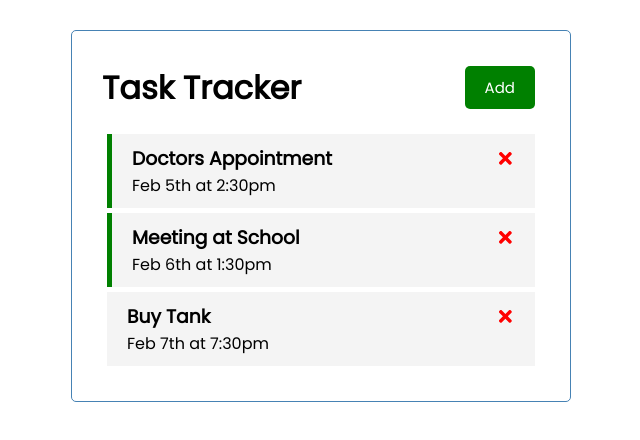
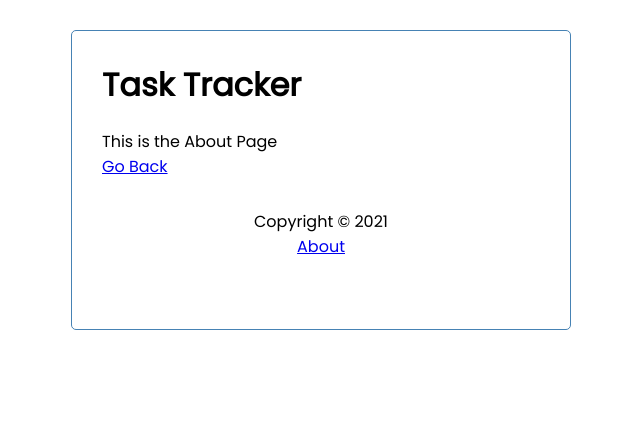
Before and after one commit to markpackham/react-task-tracker, a React (Create React App) app: page /about in a window 1280 px wide. Shown: the top 440 px of the page, without its empty margins (319-959 px from the left). Built offline with nearby package versions, Linux system fonts and the light colour scheme; data requests are answered from the project's data file.

Commit message:
add routing

```diff
--- a/package.json
+++ b/package.json
@@ -9,6 +9,7 @@
     "react": "^17.0.2",
     "react-dom": "^17.0.2",
     "react-icons": "^4.2.0",
+    "react-router-dom": "^5.2.0",
     "react-scripts": "4.0.3",
     "web-vitals": "^1.0.1"
   },
--- a/src/App.js
+++ b/src/App.js
@@ -1,7 +1,10 @@
 import { useState, useEffect } from "react";
+import { BrowserRouter as Router, Route } from "react-router-dom";
 import Header from "./components/Header";
+import Footer from "./components/Footer";
 import Tasks from "./components/Tasks";
 import AddTask from "./components/AddTask";
+import About from "./components/About";
 
 function App() {
   const [showAddTask, setShowAddTask] = useState(false);
@@ -81,18 +84,36 @@
   // && is a shorthand way of doing a terniary so we hide AddTask form till it is needed
 
   return (
+    <Router>
       <div className="container">
         <Header
           onAdd={() => setShowAddTask(!showAddTask)}
           showAdd={showAddTask}
         />
+
+        <Route
+          path="/"
+          exact
+          render={(props) => (
+            <>
               {showAddTask && <AddTask onAdd={addTask} />}
               {tasks.length > 0 ? (
-        <Tasks tasks={tasks} onDelete={deleteTask} onToggle={toggleReminder} />
+                <Tasks
+                  tasks={tasks}
+                  onDelete={deleteTask}
+                  onToggle={toggleReminder}
+                />
               ) : (
                 <p>You haven't got any tasks</p>
               )}
+            </>
+          )}
+        />
+
+        <Route path="/about" component={About} />
+        <Footer />
       </div>
+    </Router>
   );
 }
 
--- /dev/null
+++ b/src/components/About.js
@@ -0,0 +1,12 @@
+import { Link } from "react-router-dom";
+
+const About = () => {
+  return (
+    <div>
+      <p>This is the About Page</p>
+      <Link to="/">Go Back</Link>
+    </div>
+  );
+};
+
+export default About;
--- /dev/null
+++ b/src/components/Footer.js
@@ -0,0 +1,12 @@
+import { Link } from "react-router-dom";
+
+const Footer = () => {
+  return (
+    <footer>
+      <p>Copyright &copy; 2021</p>
+      <Link to="/about">About</Link>
+    </footer>
+  );
+};
+
+export default Footer;
--- a/src/components/Header.js
+++ b/src/components/Header.js
@@ -1,15 +1,20 @@
 import PropTypes from "prop-types";
+import { useLocation } from "react-router-dom";
 import Button from "./Button";
 
 const Header = ({ title, onAdd, showAdd }) => {
+  const location = useLocation();
+
   return (
     <header className="header">
       <h1>{title}</h1>
-      <Button
-        color={showAdd ? "blue" : "green"}
-        text={showAdd ? "Close" : "Add"}
-        onClick={onAdd}
-      />
+      {location.pathname === "/" && (
+        <Button
+          color={showAdd ? "blue" : "green"}
+          text={showAdd ? "Close" : "Add"}
+          onClick={onAdd}
+        />
+      )}
     </header>
   );
 };
```
Also changed, not shown: 1 other file (tests, documents, lock files or other folders). Lines whose indentation alone changed are shown as unchanged.
